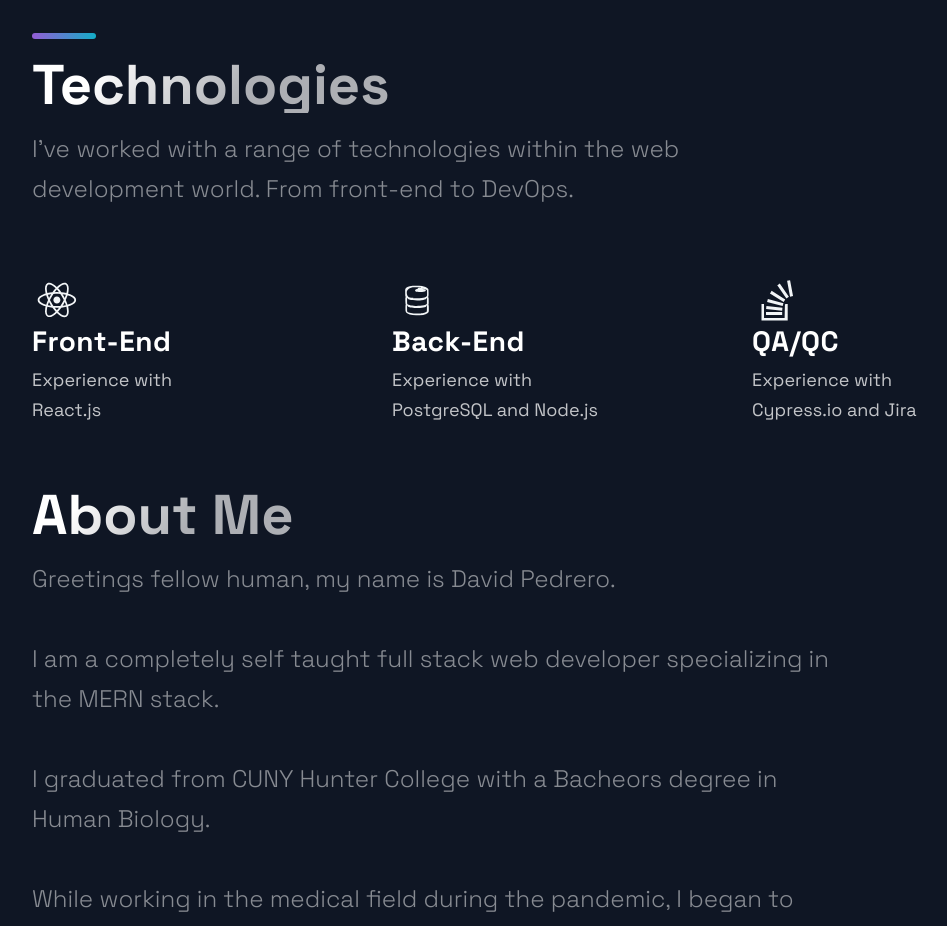
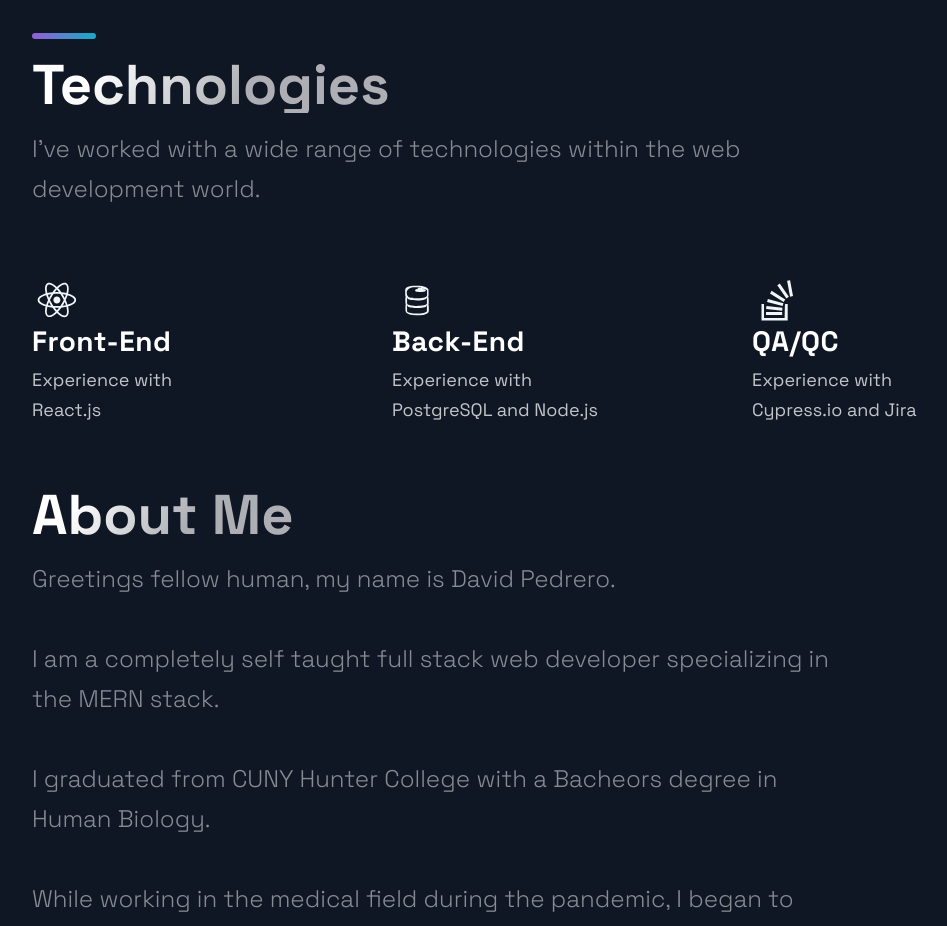
Before and after one commit to davidpedrero/David-Pedero-Portfolio, a Next.js app: page / in a window 1280 px wide. Shown: the part 1520-2446 px from the top of the page, without its empty margins (88-1035 px from the left). Built offline with nearby package versions, Linux system fonts and the light colour scheme.

Commit message:
small FE change

```diff
--- a/src/components/Technologies/Technologies.js
+++ b/src/components/Technologies/Technologies.js
@@ -9,8 +9,7 @@ const Technologies = () =>  (
     <br/>
     <SectionTitle>Technologies</SectionTitle>
     <SectionText>
-      I've worked with a range of technologies within the web development world.
-      From front-end to DevOps.
+      I've worked with a wide range of technologies within the web development world.
     </SectionText>
     <List>
       <ListItem>
```
